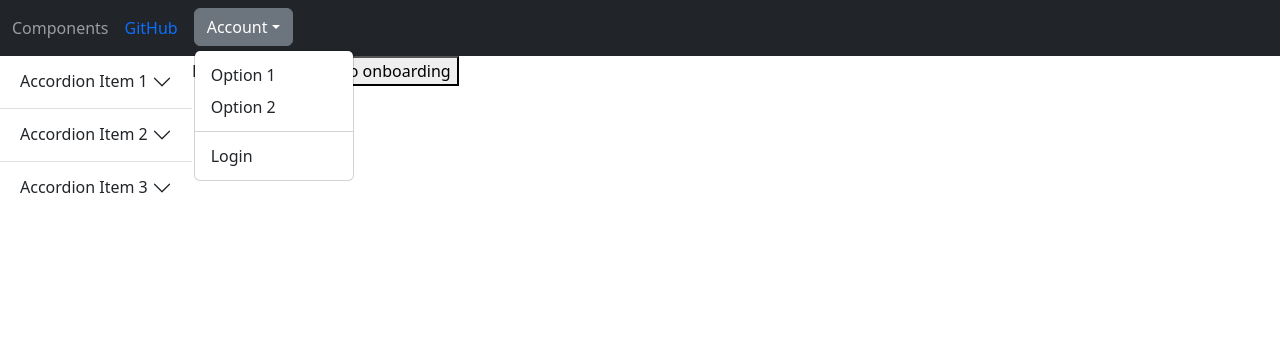
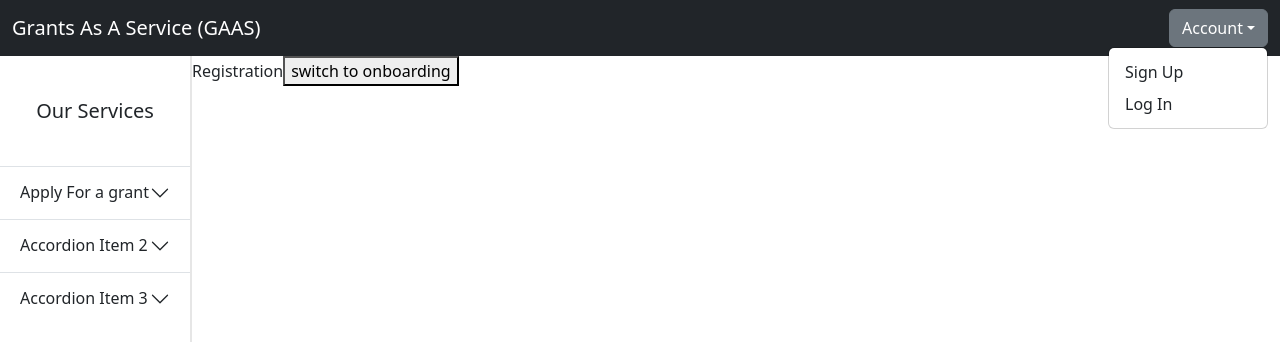
Before and after one commit to Grants-As-A-Service/front-end, a React (Create React App) app: page / in a window 1280 px wide. Both pictures are taken after a click on the button "Account". Shown: the top 342 px of the page. Built offline with nearby package versions, Linux system fonts and the light colour scheme.

Commit message:
final updates

```diff
--- a/public/index.html
+++ b/public/index.html
@@ -2,8 +2,14 @@
 <html lang="en">
     <head>
         <meta charset="utf-8" />
+        <style>
+            html, body{min-height:100%;}
+            body{height:100vh;}
+        </style>
+
+
     </head>
     <body>
-        <div id="root"></div>
+        <div id="root" style="width:100%; height:100%;"></div>
     </body>
 </html>
--- a/src/App.tsx
+++ b/src/App.tsx
@@ -1,11 +1,12 @@
 import { NavBar, NavigationStack, StackItem } from "./components";
 import { Registration, OnBoarding } from "./components/content";
 import SideBar from "./components/sidebar/sidebar";
-import "./styles/body.scss"
+import { AuthProvider } from "./providers/AuthProvider";
+import "./styles/body.scss";
 
 export default function App() {
     return (
-        <div>
+        <AuthProvider>
             <NavBar />
             <div className="fullBody">
                 <SideBar />
@@ -13,8 +14,7 @@ export default function App() {
                     <StackItem name="Registration" Component={Registration} />
                     <StackItem name="OnBoarding" Component={OnBoarding} />
                 </NavigationStack>
-
             </div>
-        </div>
+        </AuthProvider>
     );
 }
--- a/src/components/navbar/NavBar.tsx
+++ b/src/components/navbar/NavBar.tsx
@@ -1,24 +1,33 @@
-import { useEffect } from "react";
-import { Navbar, Nav, NavItem, NavLink, NavbarText, UncontrolledDropdown, DropdownToggle, DropdownItem, DropdownMenu } from "reactstrap";
+import { useEffect, useContext } from "react";
+import { Navbar, Nav, NavItem, NavLink, NavbarText, UncontrolledDropdown, DropdownToggle, DropdownItem, DropdownMenu, NavbarBrand } from "reactstrap";
+import { AuthContext } from "../../providers/AuthProvider";
 
 export default function NavBar() {
+    const { isLoggedIn } = useContext(AuthContext);
+
     useEffect(() => {}, []);
 
     return (
         <div>
             <Navbar className="default" color="dark" dark>
+                <NavbarBrand href="/">Grants As A Service (GAAS)</NavbarBrand>
                 <Nav>
-                    <NavbarText>Components</NavbarText>
-                    <NavItem>
-                        <NavLink href="https://github.com/reactstrap/reactstrap">GitHub</NavLink>
-                    </NavItem>
-                    <UncontrolledDropdown nav inNavbar>
+                    <UncontrolledDropdown className="justify-content-end">
                         <DropdownToggle caret>Account</DropdownToggle>
                         <DropdownMenu left>
-                            <DropdownItem>Option 1</DropdownItem>
-                            <DropdownItem>Option 2</DropdownItem>
-                            <DropdownItem divider />
-                            <DropdownItem>Login</DropdownItem>
+                            {isLoggedIn ? (
+                                <>
+                                    <DropdownItem>Account Settings</DropdownItem>
+                                    <DropdownItem>Something else</DropdownItem>
+                                    <DropdownItem divider />
+                                    <DropdownItem>Log Out</DropdownItem>
+                                </>
+                            ) : (
+                                <>
+                                    <DropdownItem>Sign Up</DropdownItem>
+                                    <DropdownItem>Log In</DropdownItem>
+                                </>
+                            )}
                         </DropdownMenu>
                     </UncontrolledDropdown>
                 </Nav>
--- a/src/components/sidebar/sidebar.tsx
+++ b/src/components/sidebar/sidebar.tsx
@@ -3,13 +3,25 @@ import { Accordion, AccordionItem, AccordionHeader, AccordionBody } from "reacts
 import { swapScreen } from "../content-stack/NavigationStack";
 
 export default function SideBar() {
-    const [open, setOpen] = useState('');
-
+    const [open, setOpen] = useState("");
+    const toggle = (id: string) => {
+        if (open === id) {
+            setOpen("");
+        } else {
+            setOpen(id);
+        }
+    };
     return (
         <div className="sideBar">
-            <Accordion flush open={open}>
+            {/*@ts-ignore*/}
+            <Accordion flush open={open} toggle={toggle}>
                 <AccordionItem>
-                    <AccordionHeader targetId="1">Accordion Item 1</AccordionHeader>
+                    <div style={{ marginTop: "5vh", marginBottom: "5vh", textAlign: 'center', fontSize: '20px' }}>
+                        <text>Our Services</text>
+                    </div>
+                </AccordionItem>
+                <AccordionItem>
+                    <AccordionHeader targetId="1">Apply For a grant</AccordionHeader>
                     <AccordionBody accordionId="1">
                         <strong>This is the first item&#39;s accordion body.</strong>
                         You can modify any of this with custom CSS or overriding our default variables. It&#39;s also worth noting that just about any
--- a/src/styles/body.scss
+++ b/src/styles/body.scss
@@ -1,10 +1,15 @@
 .fullBody {
     display: flex;
     flex-direction: row;
+    height: 100%;
 }
+
+
 
 .sideBar {
     width: 15vw;
+    height: 100%;
+    border-right: 2px solid #E6E6E6 ;
 }
 
 .content {
```
